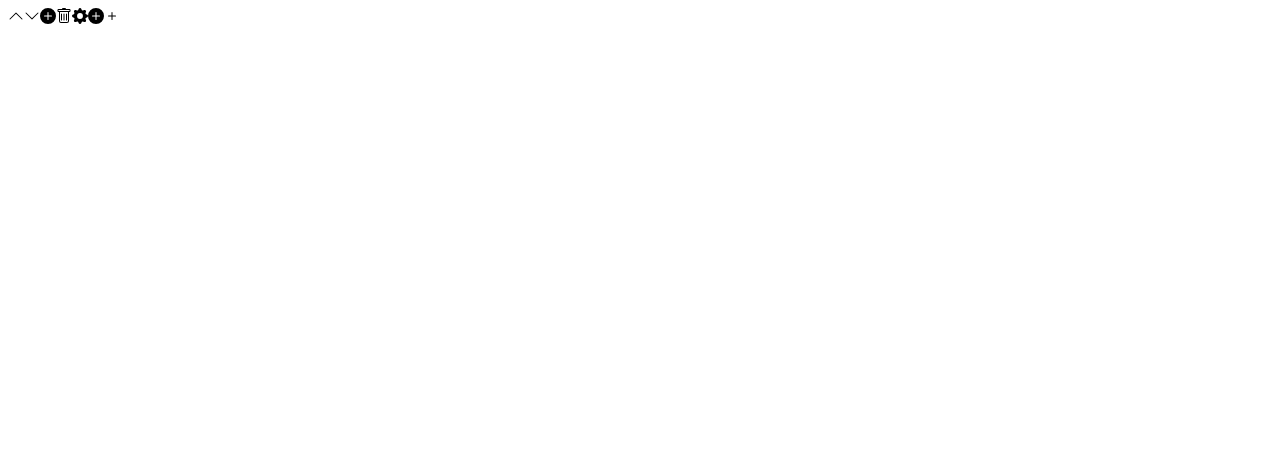
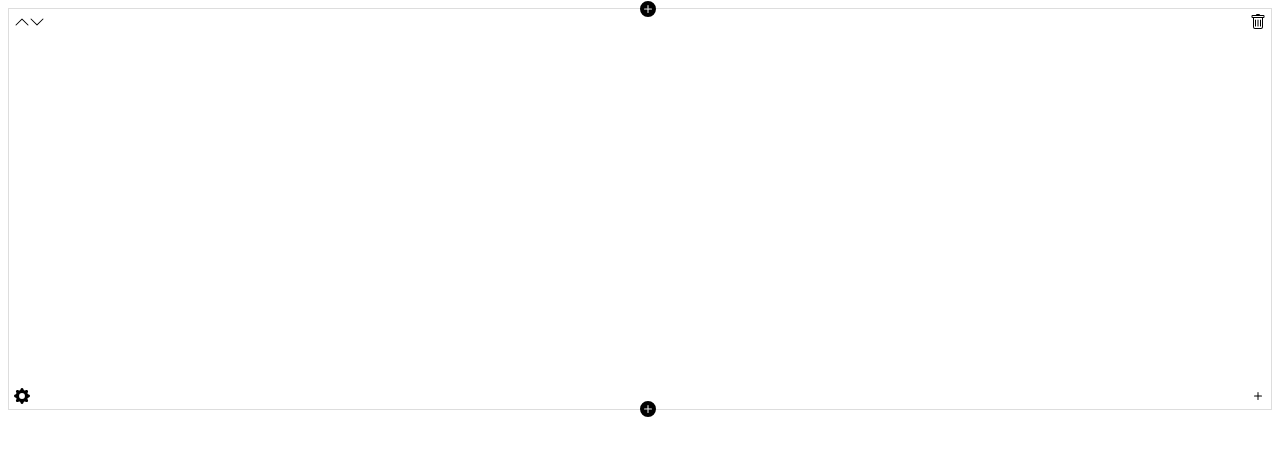
Before and after one commit to iamparthi/Dynamic-Row-Layout-By-Nuxt.JS-JSX-TS, a Nuxt app: page / in a window 1280 px wide. Shown: the top 456 px of the page. Built offline with nearby package versions, Linux system fonts and the light colour scheme.

Commit message:
feat(css styles): added css styles in assets folder. Linked that file in nuxt config

```diff
--- /dev/null
+++ b/assets/css/main.css
@@ -0,0 +1,70 @@
+.container {
+    border: 1px solid #ddd;
+    height: 50vh;
+    display: -webkit-box;
+    position: relative;
+}
+
+.resizable {
+    position: fixed;
+    left: 35px;
+    top: 35px;
+    resize: both;
+    overflow: auto;
+    border: 1px solid #ddd;
+    width: 20%;
+    height: 30vh;
+}
+
+.resizable:hover .display {
+    display: inline;
+}
+
+.plus-icon {
+    position: absolute;
+    bottom: 5px;
+    right: 5px;
+}
+
+.trash-icon {
+    position: absolute;
+    right: 5px;
+    top: 5px;
+}
+
+.arrows-move-icon {
+    position: absolute;
+    left: 5px;
+    top: 5px;
+    cursor: move;
+}
+
+.add-top-icon {
+    position: absolute;
+    top: -8px;
+    left: 50%;
+}
+
+.add-bottom-icon {
+    position: absolute;
+    bottom: -8px;
+    left: 50%;
+}
+
+.settings-icon {
+    position: absolute;
+    bottom: 5px;
+    left: 5px;
+}
+
+.chevron-up-icon {
+    position: absolute;
+    left: 5px;
+    top: 5px;
+}
+
+.chevron-down-icon {
+    position: absolute;
+    left: 20px;
+    top: 5px;
+}
--- a/nuxt.config.js
+++ b/nuxt.config.js
@@ -7,6 +7,7 @@ export default {
       ]
     },
     css: [
+      '~/assets/css/main.css'
     ],
     build: {
       assetsPublicPath: '/',
```
